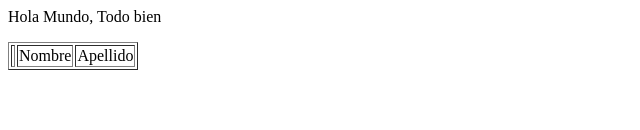
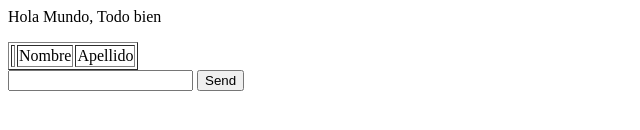
Before and after one commit to nixonBravo/practica01, a plain HTML site: page index.html in a window 1280 px wide. Shown: the part 260-390 px from the top of the page, without its empty margins (0-640 px from the left). Drawn offline with Linux system fonts and the light colour scheme.

Commit message:
tarea 4: formulario

```diff
--- a/index.html
+++ b/index.html
@@ -21,6 +21,13 @@
         </th>
     </table>
 
+    <form action="">
+        <div>
+            <input type="text">
+            <input type="button" value="Send">
+        </div>
+    </form>
+
 </body>
 
 </html>
```
